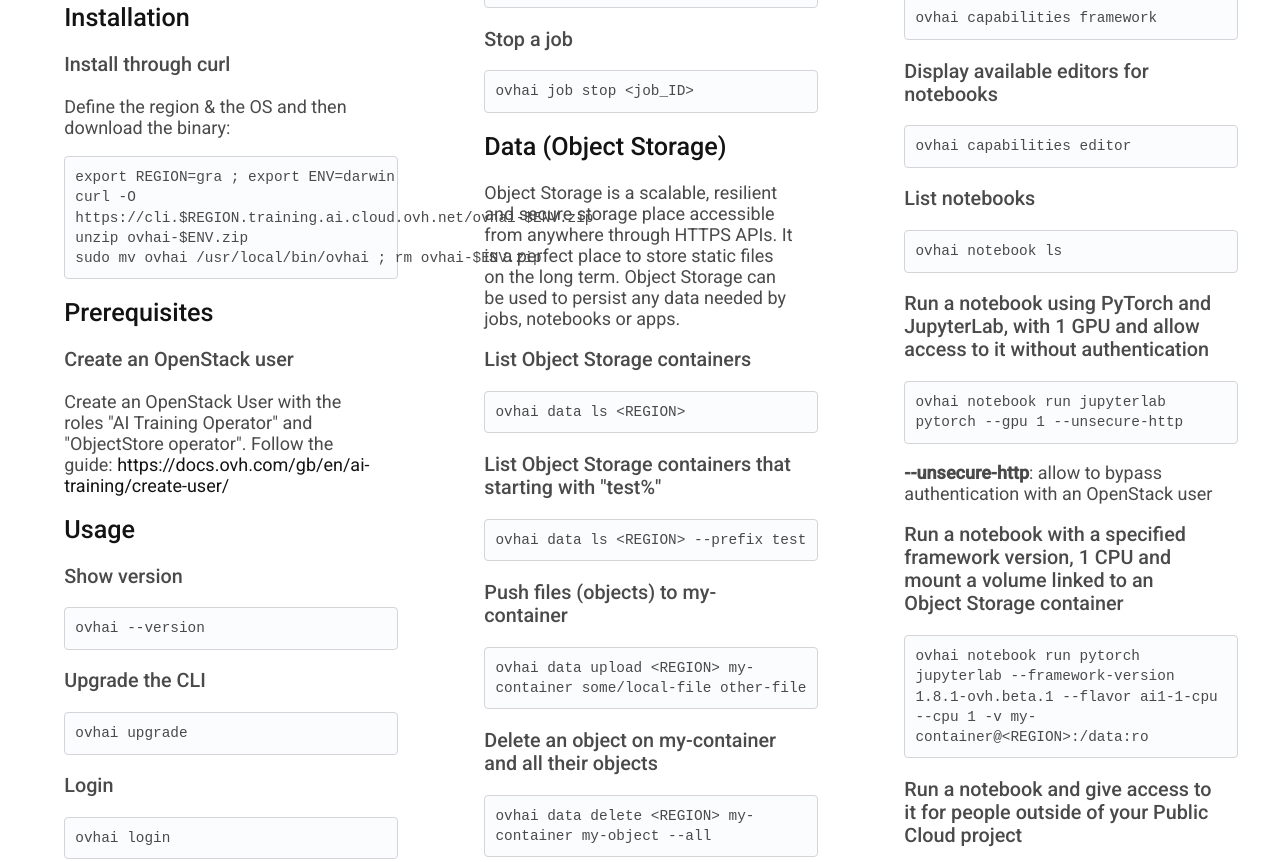
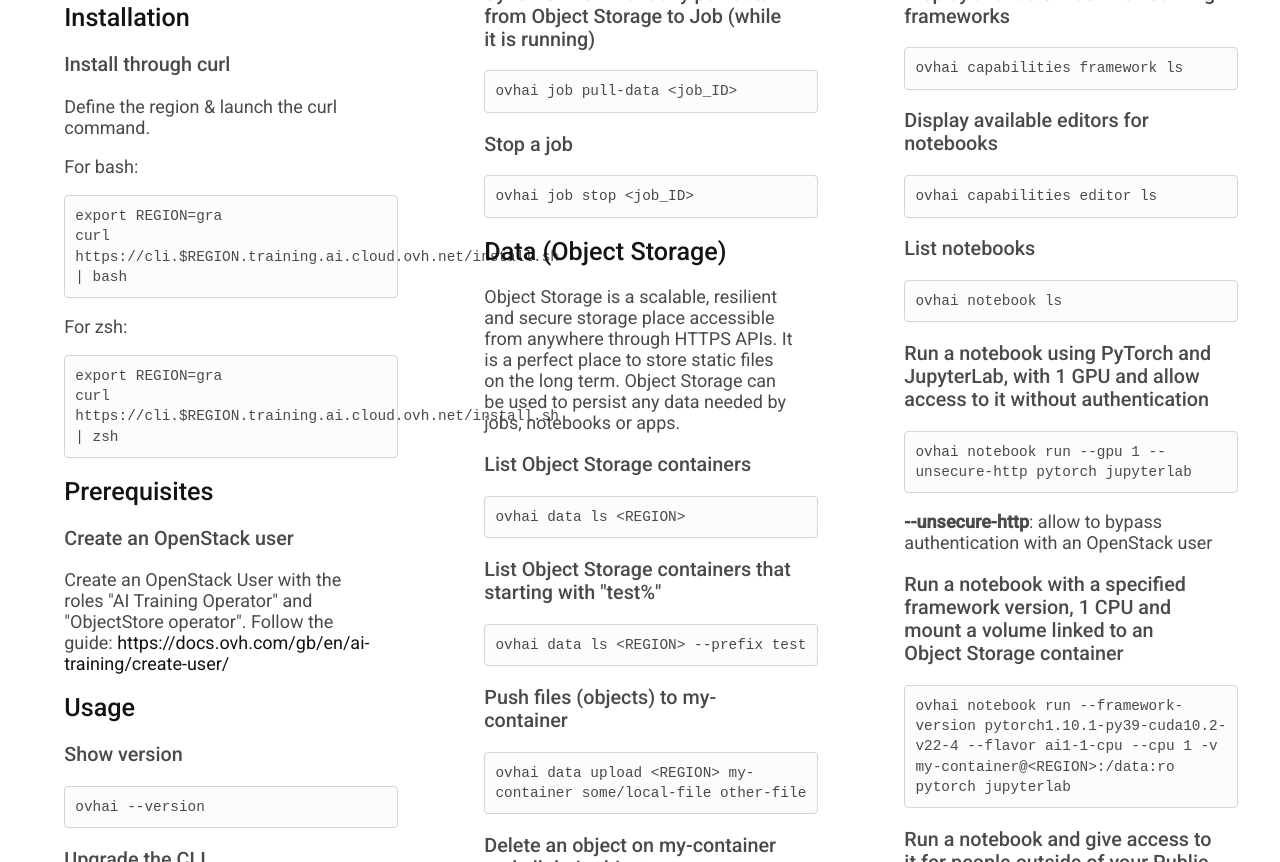
Before and after one commit to ovh/ovhai-cheat-sheet, a website: page ovhai-cheat-sheet_temp.html in a window 1280 px wide. Shown: the part 388-1250 px from the top of the page. Drawn offline with Linux system fonts and the light colour scheme.

Commit message:
feat: update to 2.0.0 pdf

```diff
--- a/ovhai-cheat-sheet_temp.html
+++ b/ovhai-cheat-sheet_temp.html
@@ -22,13 +22,19 @@
 <div class="sectionbody">
 <div class="sect2">
 <h3 id="_install_through_curl">Install through curl</h3>
-<p class="">Define the region &amp; the OS and then download the binary:</p>
+<p class="">Define the region &amp; launch the curl command.</p>
+<p class="">For bash:</p>
 <div class="listingblock">
 <div class="content">
-<pre class="highlight"><code>export REGION=gra ; export ENV=darwin
-curl -O https://cli.$REGION.training.ai.cloud.ovh.net/ovhai-$ENV.zip
-unzip ovhai-$ENV.zip
-sudo mv ovhai /usr/local/bin/ovhai ; rm ovhai-$ENV.zip</code></pre>
+<pre class="highlight"><code>export REGION=gra
+curl https://cli.$REGION.training.ai.cloud.ovh.net/install.sh | bash</code></pre>
+</div>
+</div>
+<p class="">For zsh:</p>
+<div class="listingblock">
+<div class="content">
+<pre class="highlight"><code>export REGION=gra
+curl https://cli.$REGION.training.ai.cloud.ovh.net/install.sh | zsh</code></pre>
 </div>
 </div>
 </div>
@@ -263,12 +269,12 @@
 </div>
 </div>
 <div class="sect1">
-<h2 id="_apps_alpha">Apps (Alpha)</h2>
+<h2 id="_deploy_beta">Deploy (Beta)</h2>
 <div class="sectionbody">
-<p class=""><strong>Warning:</strong> <em>Apps are in Alpha stage so features and commands are subject to change.</em></p>
+<p class=""><strong>Warning:</strong> <em>Deploy is in Beta stage so features and commands are subject to change.</em></p>
 <p class="">An app is like a job but for API or daemon process that should never stop.
 An app runs as a group of load balanced Docker containers within OVHcloud AI infrastructure.</p>
-<p class="">You can specify a Docker image (from Docker Hub or a private registry), allocate the request hardware requirements (number of GPUs, number of CPUs), link the data in input and output to an Object Storage through volumes, and run it.</p>
+<p class="">You can specify a Docker image (from AI Training shared registry, Docker Hub or a private registry), allocate the request hardware requirements (number of GPUs, number of CPUs), link the data in input and output to an Object Storage through volumes, and run it.</p>
 <div class="sect2">
 <h3 id="_list_apps">List apps</h3>
 <div class="listingblock">
@@ -349,7 +355,7 @@
 <h3 id="_display_available_machine_learning_frameworks">Display available Machine Learning frameworks</h3>
 <div class="listingblock">
 <div class="content">
-<pre class="highlight"><code>ovhai capabilities framework</code></pre>
+<pre class="highlight"><code>ovhai capabilities framework ls</code></pre>
 </div>
 </div>
 </div>
@@ -357,7 +363,7 @@
 <h3 id="_display_available_editors_for_notebooks">Display available editors for notebooks</h3>
 <div class="listingblock">
 <div class="content">
-<pre class="highlight"><code>ovhai capabilities editor</code></pre>
+<pre class="highlight"><code>ovhai capabilities editor ls</code></pre>
 </div>
 </div>
 </div>
@@ -373,7 +379,7 @@
 <h3 id="_run_a_notebook_using_pytorch_and_jupyterlab_with_1_gpu_and_allow_access_to_it_without_authentication">Run a notebook using PyTorch and JupyterLab, with 1 GPU and allow access to it without authentication</h3>
 <div class="listingblock">
 <div class="content">
-<pre class="highlight"><code>ovhai notebook run jupyterlab pytorch --gpu 1 --unsecure-http</code></pre>
+<pre class="highlight"><code>ovhai notebook run --gpu 1 --unsecure-http pytorch jupyterlab</code></pre>
 </div>
 </div>
 <p class=""><strong>--unsecure-http</strong>: allow to bypass authentication with an OpenStack user</p>
@@ -382,7 +388,7 @@
 <h3 id="_run_a_notebook_with_a_specified_framework_version_1_cpu_and_mount_a_volume_linked_to_an_object_storage_container">Run a notebook with a specified framework version, 1 CPU and mount a volume linked to an Object Storage container</h3>
 <div class="listingblock">
 <div class="content">
-<pre class="highlight"><code>ovhai notebook run pytorch jupyterlab --framework-version 1.8.1-ovh.beta.1 --flavor ai1-1-cpu --cpu 1 -v my-container@&lt;REGION&gt;:/data:ro</code></pre>
+<pre class="highlight"><code>ovhai notebook run --framework-version pytorch1.10.1-py39-cuda10.2-v22-4 --flavor ai1-1-cpu --cpu 1 -v my-container@&lt;REGION&gt;:/data:ro pytorch jupyterlab</code></pre>
 </div>
 </div>
 </div>
@@ -407,7 +413,7 @@
 <h3 id="_get_notebook_information">Get notebook information</h3>
 <div class="listingblock">
 <div class="content">
-<pre class="highlight"><code>ovhai get notebook &lt;notebook_ID&gt;</code></pre>
+<pre class="highlight"><code>ovhai notebook get &lt;notebook_ID&gt;</code></pre>
 </div>
 </div>
 </div>
```
Also changed, not shown: package.json (line endings or trailing spaces), 2 other files.
